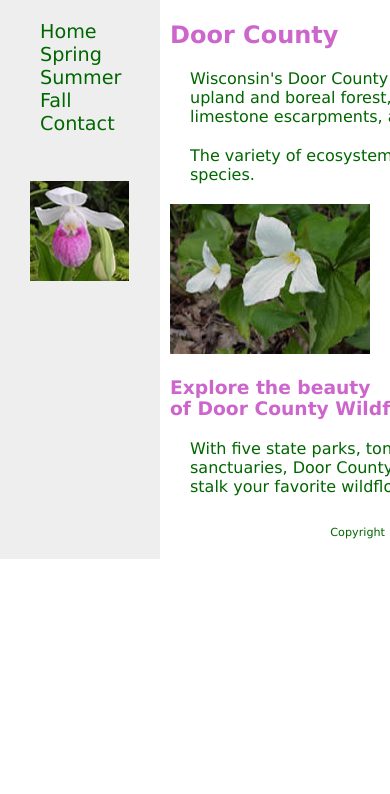
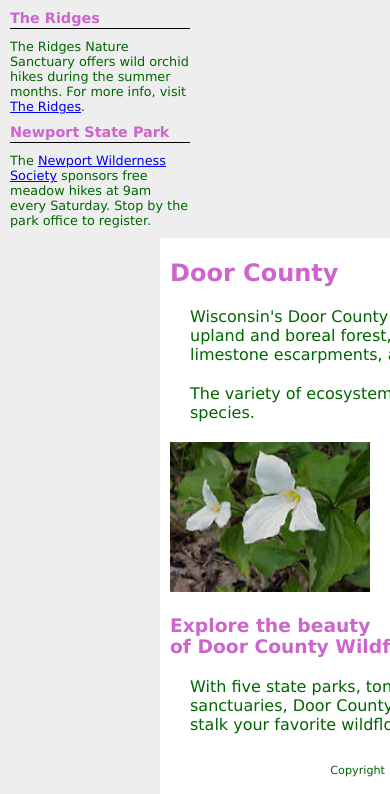
Before and after one commit to 44334-fa21/ch7handsonexercise-10-ryans0609, a plain HTML site: page index.html in a window 390 px wide. Shown: the part 120-914 px from the top of the page. Before the commit the page ends 844 px from the top, so only its background shows below. Drawn offline with Linux system fonts and the light colour scheme.

Commit message:
Update index.html

```diff
--- a/index.html
+++ b/index.html
@@ -12,6 +12,10 @@ body { margin:0;
              color: #006600;
              min-width: 960px;
              font-family: Verdana, Arial, sans-serif; }
+
+#demo {display: flex;
+    flex-direction: row; }
+
 header { background-color: #636631;
          background-image: url(showybg.jpg);
          background-position: bottom;
@@ -63,14 +67,36 @@ aside h3 { padding-bottom: 2px;
 		   color: #CC66CC; }
 .news { font-size: 0.80em;
         margin: 10px; }
-</style>
+
+    nav { flex: 1; }
+    main { flex: 7; }
+    aside { flex: 2; }
+
+@media only screen and (max-width: 1024px) {
+
+    body { margin: 0; padding: 0; }
+    #container {width: auto; padding: 0}
+    h1 {font-size: 200%; }
+    nav li { padding: 0 0.5em;
+             font-size: 1.2em }
+    #demo {flex-direction: column}
+    nav ul {display: flex;
+            flex-direction: row;
+            justify-content: center; }
+
+    @media only screen and (max-width: 768px)  {
+        nav { order: 1;}
+        nav ul{flex-wrap: wrap; }
+    }
+    </style>
 </head>
 <body>
 <div id="container">
-  <header>
+    <header>
     <span><a href="#content">Skip to Content</a></span>
     <h1>Door County Wildflowers</h1>
   </header>
+<div id="demo">
   <nav>
   <ul>
     <li><a href="index.html">Home</a></li>
@@ -92,13 +118,18 @@ Newport Wilderness Society</a> sponsors free meadow hikes at 9am every Saturday.
   <main id="content">
     <h2>Door County</h2>
     <p>Wisconsin&#39;s Door County Peninsula is ecologically diverse &mdash; upland and boreal forest, bogs, swamps, sand and rock beaches, limestone escarpments, and farmlands.</p>
-    <p>The variety of ecosystems supports a large number of wildflower species.</p>
+    <p>The variety of ecosystems supports a la
+        rge number of wildflower species.</p>
     <img src="trillium.jpg" width="200" height="150" alt="Trillium" id="floatright">
     <h3>Explore the beauty <br>of Door County Wildflowers. . . .</h3>
     <p>With five state parks, tons of county parks, and private nature sanctuaries, Door County is teeming with natural areas for you to stalk your favorite wildflowers.</p>
+
     <footer> Copyright &copy; 2018 Door County Wild Flowers<br>
     </footer>
   </main>
+    </div>
+
+
 </div>
 </body>
 </html>
```
